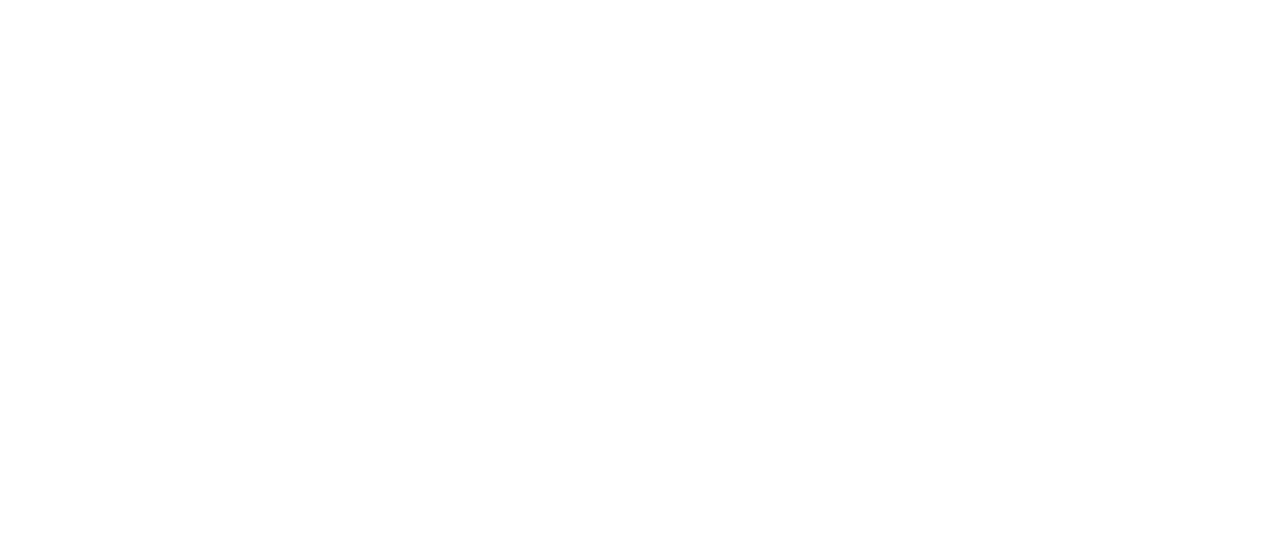
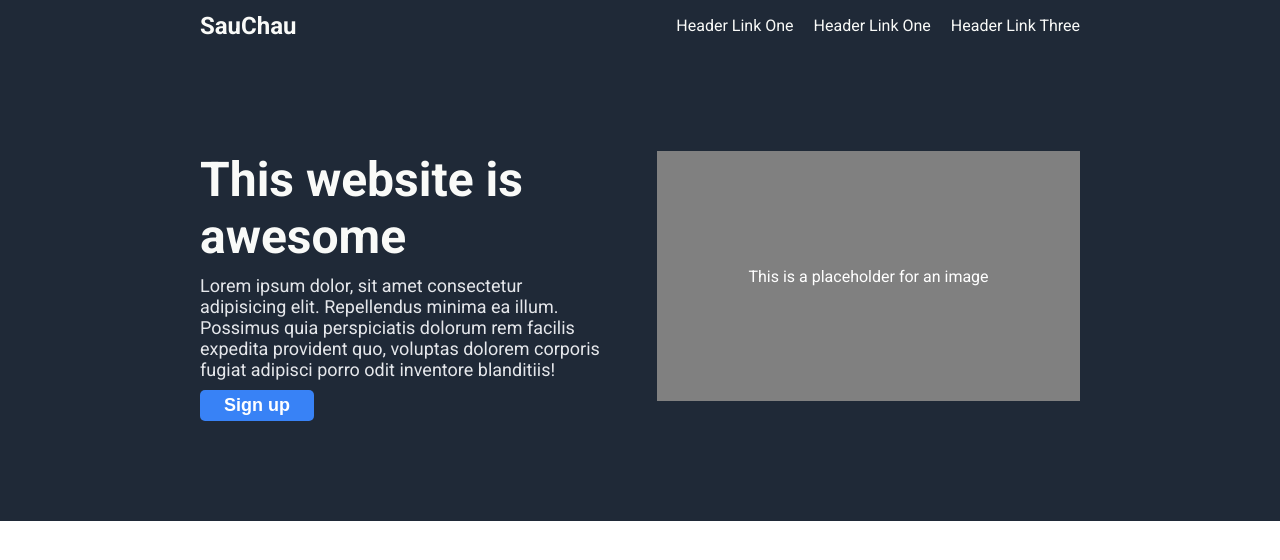
Before and after one commit to sauchau/odin-landing-page, a plain HTML site: page index.html in a window 1280 px wide. Drawn offline with Linux system fonts and the light colour scheme.

Commit message:
Add all the html and css for the header section

```diff
--- a/index.html
+++ b/index.html
@@ -8,7 +8,26 @@
 </head>
 
 <body>
-    <div class="header-section"></div>
+    <div class="header-section">
+        <div class="header-main">
+            <div class="logo-text">SauChau</div>
+            <ul>
+                <li><a href="#">Header Link One</a></li>
+                <li><a href="#">Header Link One</a></li>
+                <li><a href="#">Header Link Three</a></li>
+            </ul>
+        </div>
+        <div class="header-sub">
+            <div class="hero-content">
+                <div class="hero-main-text">This website is awesome</div>
+                <div class="hero-secondary-text">Lorem ipsum dolor, sit amet consectetur adipisicing elit. Repellendus minima ea illum. Possimus quia perspiciatis dolorum rem facilis expedita provident quo, voluptas dolorem corporis fugiat adipisci porro odit inventore blanditiis!</div>
+                <button>Sign up</button>
+            </div>
+            <div class="img-placeholder">
+                This is a placeholder for an image
+            </div>
+        </div>
+    </div>
     <div class="information-section"></div>
     <div class="quote-section"></div>
     <div class="sign-up-section"></div>
--- a/styles.css
+++ b/styles.css
@@ -0,0 +1,87 @@
+@import url('https://fonts.googleapis.com/css2?family=Roboto:wght@400;700&display=swap');
+
+body {
+    margin: 0px;
+    font-family: Roboto, serif;
+}
+
+.header-section {
+    background-color: #1F2937;
+    padding-left: 200px;
+    padding-right: 200px;
+    display: flex;
+    flex-direction: column;
+}
+
+.header-main {
+    display: flex;
+    justify-content: space-between;
+    align-items: center;
+}
+
+.header-main .logo-text {
+    font-size: 24px;
+    font-weight: bold;
+    color: #F9FAF8;
+}
+
+.header-main ul {
+    display: flex;
+    gap: 20px;
+}
+
+li {
+    list-style: none;
+}
+
+li a {
+    text-decoration: none;
+    color: #F9FAF8;
+}
+
+.header-sub {
+    display: flex;
+    justify-content: space-between;
+    align-items: flex-start;
+    margin-top: 100px;
+    margin-bottom: 100px;
+    gap: 50px;
+}
+
+.hero-content {
+    display: flex;
+    flex-direction: column;
+    gap: 10px;
+}
+
+.hero-main-text {
+    font-size: 48px;
+    font-weight: 900;
+    color: #F9FAF8;
+}
+
+.hero-secondary-text {
+    font-size: 18px;
+    color: #E5E7EB;
+}
+
+.hero-content button {
+    align-self: flex-start;
+    padding: 5px 24px 5px 24px;
+    background-color: #3882f6;
+    color: white;
+    font-size: 18px;
+    font-weight: bold;
+    border: none;
+    border-radius: 5px;
+}
+
+.img-placeholder {
+    background-color: grey;
+    width: 1900px;
+    height: 250px;
+    display: flex;
+    justify-content: center;
+    align-items: center;
+    color: white;
+}
```
